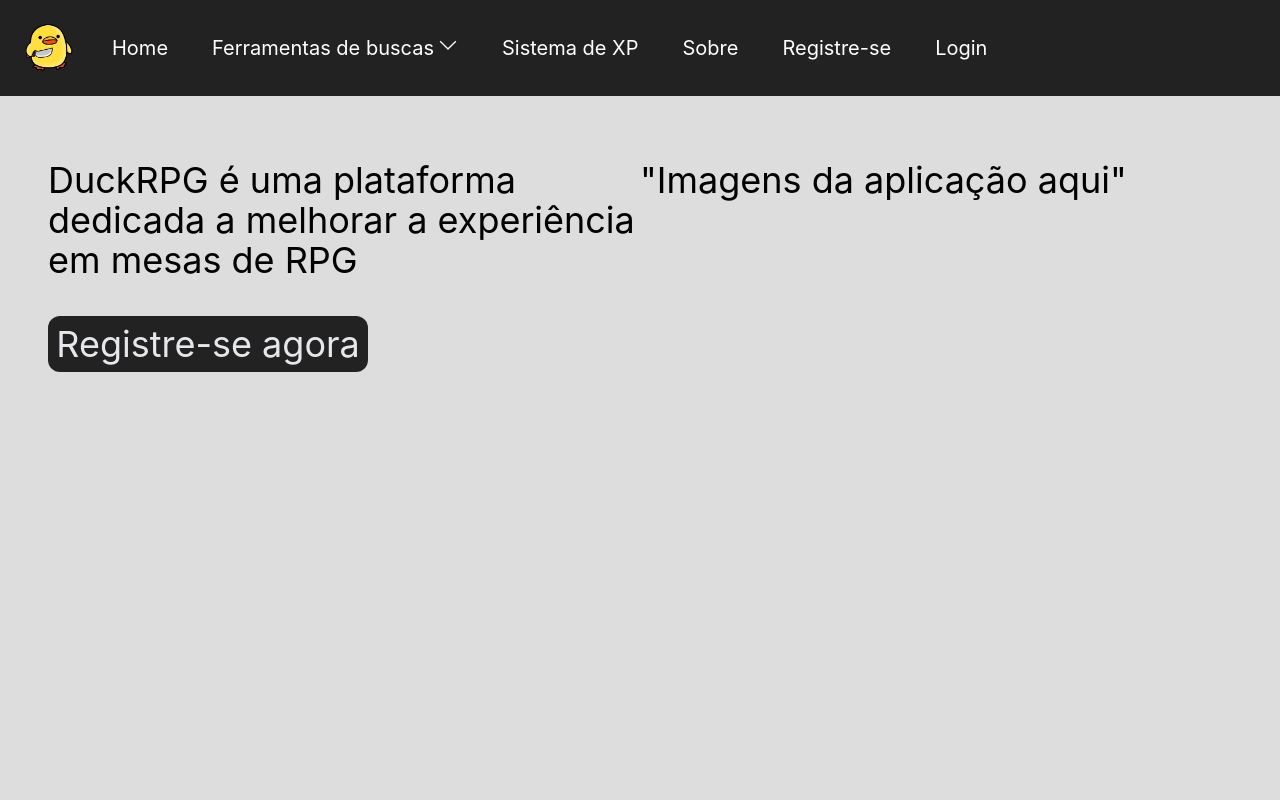
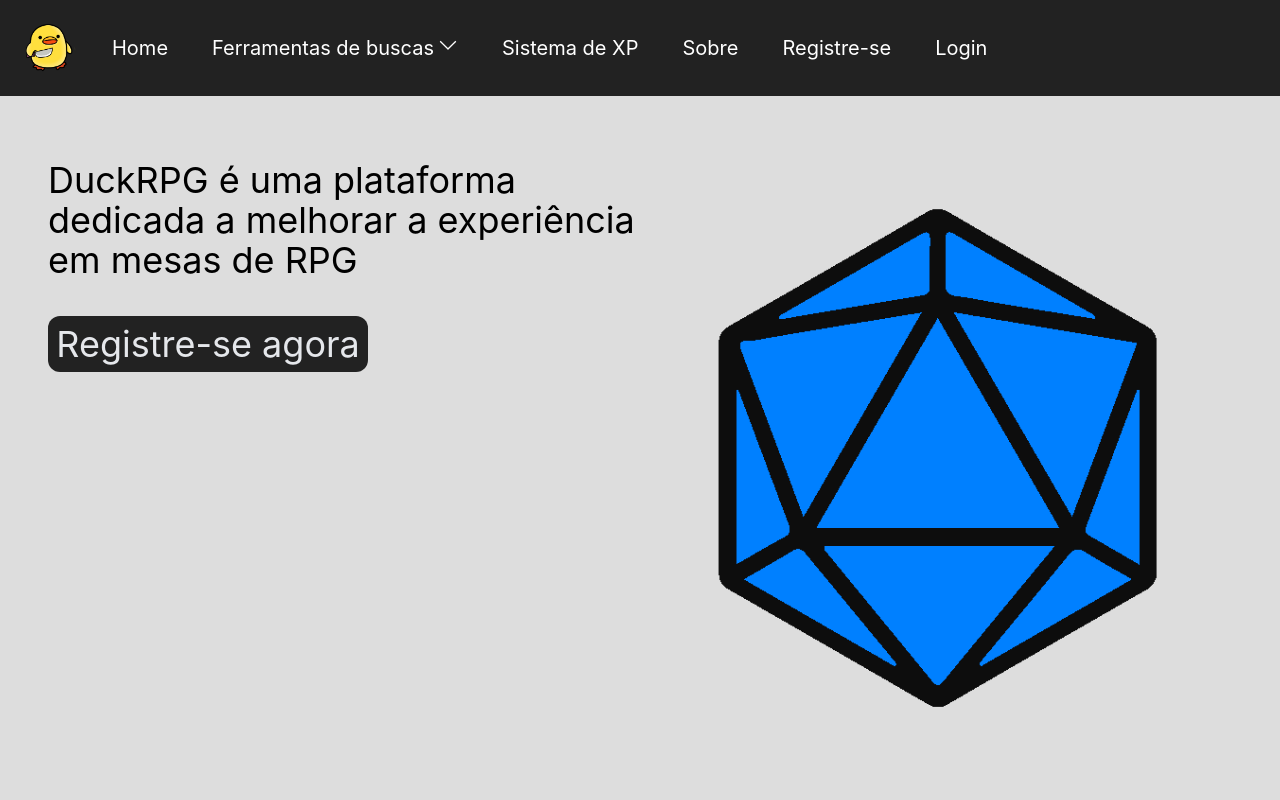
Before and after one commit to JoabUrbano/duckRpg, a React (Create React App) app in the folder duck-rpg-web/: page / in a window 1280 px wide. Shown: the top 800 px of the page. Built offline with nearby package versions, Linux system fonts and the light colour scheme.

Commit message:
Alteração de nomes de diretorios de paginas para inglês

```diff
--- a/duck-rpg-web/src/components/pages/Home.js
+++ b/duck-rpg-web/src/components/pages/Home.js
@@ -1,4 +1,5 @@
 import {Link} from 'react-router-dom';
+import D20 from '../../img/d20.png';
 
 export default function Home() {
     return(
@@ -8,7 +9,7 @@
                 <Link to="/registro"><button className="text-gray-200 hover:text-orange-400 bg-cor-barra hover:bg-cor-barra-clara h-14 w-80 rounded-xl">Registre-se agora</button></Link>
             </div>
             <div className='text-4xl pt-12 pr-7 w-1/2'>
-                <p>"Imagens da aplicação aqui"</p>
+                <img alt="d20" src={D20} />
             </div>
         </div>
     )
--- a/duck-rpg-web/src/components/pages/BuscarEquipamentos/BuscarEquipamentos.js
+++ b/duck-rpg-web/src/components/pages/SearchEquipments/PageEquipment.js
@@ -4,7 +4,7 @@
 import Input from "../../forms/Input.js";
 import Button from "../../forms/Button.js";
 
-export default function BuscarEquipamentos() {
+export default function PageEquipment() {
 
     const navigate = useNavigate();
     const { type } = useParams();
--- a/duck-rpg-web/src/components/pages/BuscarEquipamentos/ConsultarEquipamento.js
+++ b/duck-rpg-web/src/components/pages/SearchEquipments/ShowEquipment.js
@@ -4,7 +4,7 @@
 import BackArrow from "../../../img/back_arrow.webp"
 import { Link } from 'react-router-dom';
 
-export default function ConsultarEquipamento() {
+export default function ShowEquipment() {
 
     const [removeLoading, setRemoveLoading] = useState(false);
     const [equipament, setEquipament] = useState(null);
--- a/duck-rpg-web/src/components/pages/SearchSpells/ShowSpell.js
+++ b/duck-rpg-web/src/components/pages/SearchSpells/ShowSpell.js
@@ -1,4 +1,3 @@
-//import React, { useState, useEffect } from 'react';
 import { useParams } from 'react-router-dom';
 import { Link } from 'react-router-dom'
 import Loading from '../../layout/Loading';
--- a/duck-rpg-web/src/routes.js
+++ b/duck-rpg-web/src/routes.js
@@ -10,14 +10,14 @@
 import SistemaXp from "./components/pages/SistemaXp.js";
 import Registro from "./components/pages/Registro.js";
 import Login from "./components/pages/Login.js";
-import BuscarEquipamentos from "./components/pages/BuscarEquipamentos/BuscarEquipamentos.js";
-import ConsultarEquipamento from "./components/pages/BuscarEquipamentos/ConsultarEquipamento.js";
-import BuscarRacas from "./components/pages/BuscarRacas/BuscarRacas.js";
-import ConsultarRacas from "./components/pages/BuscarRacas/ConsultarRacas.js";
-import BuscarMonstros from "./components/pages/BuscarMonstros/BuscarMonstros.js";
-import ConsultarMonstros from "./components/pages/BuscarMonstros/ConsultarMonstros.js";
-import BuscarCaracteristicas from "./components/pages/BuscarCaracteristicas/BuscarCaracteristicas.js";
-import ConsultarCaracteristicas from "./components/pages/BuscarCaracteristicas/ConsultarCaracteristicas.js";
+import PageEquipment from "./components/pages/SearchEquipments/PageEquipment.js";
+import ShowEquipment from "./components/pages/SearchEquipments/ShowEquipment.js";
+import BuscarRacas from "./components/pages/SearchRaces/BuscarRacas.js";
+import ConsultarRacas from "./components/pages/SearchRaces/ConsultarRacas.js";
+import BuscarMonstros from "./components/pages/SearchCreatures/BuscarMonstros.js";
+import ConsultarMonstros from "./components/pages/SearchCreatures/ConsultarMonstros.js";
+import BuscarCaracteristicas from "./components/pages/SearchFeats/BuscarCaracteristicas.js";
+import ConsultarCaracteristicas from "./components/pages/SearchFeats/ConsultarCaracteristicas.js";
 
 export default function AppRoutes() {
     return(
@@ -51,10 +51,10 @@
                 element={<ConsultarCaracteristicas />}
                 />
 
-                <Route path="/buscarequipamentos/:type" element={<BuscarEquipamentos />} />
+                <Route path="/buscarequipamentos/:type" element={<PageEquipment />} />
                 <Route
                 path="/buscarequipamentos/:type/:equipamentSelected"
-                element={<ConsultarEquipamento />}
+                element={<ShowEquipment />}
                 />
 
                 <Route path="/buscarmonstros" element={<BuscarMonstros />} />
```
Also changed, not shown: duck-rpg-web/src/components/pages/SearchCreatures/BuscarMonstros.js (renamed from duck-rpg-web/src/components/pages/BuscarMonstros/BuscarMonstros.js), duck-rpg-web/src/components/pages/SearchCreatures/ConsultarMonstros.js (renamed from duck-rpg-web/src/components/pages/BuscarMonstros/ConsultarMonstros.js), duck-rpg-web/src/components/pages/SearchFeats/BuscarCaracteristicas.js (renamed from duck-rpg-web/src/components/pages/BuscarCaracteristicas/BuscarCaracteristicas.js), duck-rpg-web/src/components/pages/SearchFeats/ConsultarCaracteristicas.js (renamed from duck-rpg-web/src/components/pages/BuscarCaracteristicas/ConsultarCaracteristicas.js), duck-rpg-web/src/components/pages/SearchRaces/BuscarRacas.js (renamed from duck-rpg-web/src/components/pages/BuscarRacas/BuscarRacas.js), duck-rpg-web/src/components/pages/SearchRaces/ConsultarRacas.js (renamed from duck-rpg-web/src/components/pages/BuscarRacas/ConsultarRacas.js), duck-rpg-web/src/img/d20.png (added).
